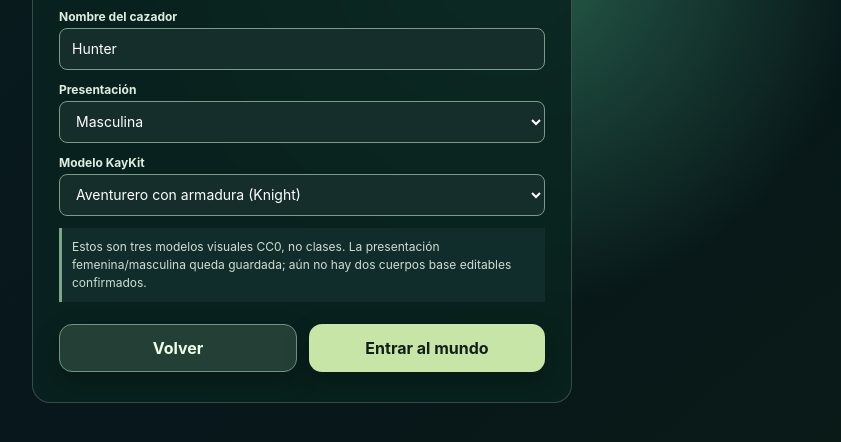
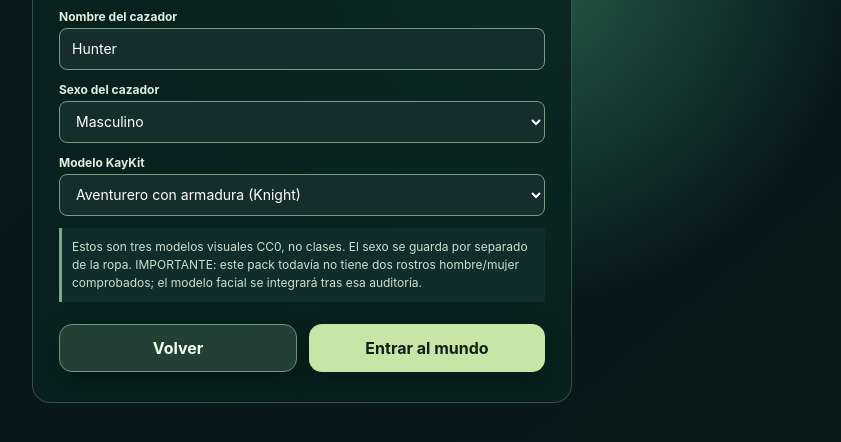
Before and after one commit to drakentzy07/HIGHFLY-FOUNDATION, a website built with Vite: page index.html in a window 1280 px wide. Both pictures are taken after a click on the button "Crear cazador". Shown: the part 274-716 px from the top of the page, without its empty margins (338-1179 px from the left). Built offline with nearby package versions, Linux system fonts and the light colour scheme.

Commit message:
fix(f4): masculine/feminine labels, honest face note and fullscreen control

```diff
--- a/index.html
+++ b/index.html
@@ -1,7 +1,7 @@
 <!doctype html>
 <html lang="es"><head>
 <meta charset="UTF-8"/><meta name="viewport" content="width=device-width, initial-scale=1,viewport-fit=cover,user-scalable=no"/>
-<meta name="theme-color" content="#071a18"/><meta name="description" content="HIGHFLY - Primer ingreso al mundo con Cazador universal KayKit."/>
+<meta name="theme-color" content="#071a18"/><link rel="manifest" href="./manifest.webmanifest"/><meta name="description" content="HIGHFLY - Primer ingreso al mundo con Cazador universal KayKit."/>
 <title>HIGHFLY — Entrar al mundo</title>
 <link rel="stylesheet" href="/src/app/style.css"/>
 </head><body>
@@ -23,15 +23,15 @@
     <p>No elegís clase ni especialización. Tu apariencia nunca limita tus armas ni habilidades.</p>
     <label for="hunter-name">Nombre del cazador</label>
     <input id="hunter-name" maxlength="24" placeholder="Escribí tu nombre" value="Hunter"/>
-    <label for="hunter-presentation">Presentación</label>
-    <select id="hunter-presentation"><option value="masculino">Masculina</option><option value="femenino">Femenina</option></select>
+    <label for="hunter-presentation">Sexo del cazador</label>
+    <select id="hunter-presentation"><option value="masculino">Masculino</option><option value="femenino">Femenino</option></select>
     <label for="hunter-visual">Modelo KayKit</label>
     <select id="hunter-visual">
       <option value="kaykit_knight">Aventurero con armadura (Knight)</option>
       <option value="kaykit_mage">Viajero arcano (Mage)</option>
       <option value="kaykit_rogue">Explorador (Rogue)</option>
     </select>
-    <p class="note">Estos son tres modelos visuales CC0, no clases. La presentación femenina/masculina queda guardada; aún no hay dos cuerpos base editables confirmados.</p>
+    <p class="note">Estos son tres modelos visuales CC0, no clases. El sexo se guarda por separado de la ropa. IMPORTANTE: este pack todavía no tiene dos rostros hombre/mujer comprobados; el modelo facial se integrará tras esa auditoría.</p>
     <p id="creator-error" class="error" hidden></p>
     <div class="creator-actions"><button id="back-btn" class="alt-btn">Volver</button><button id="create-btn" class="main-btn">Entrar al mundo</button></div>
   </div>
@@ -43,7 +43,7 @@
     <div class="player-meta"><div class="hud-line"><b id="world-name">Hunter</b><span id="world-level">Nv. 1</span></div>
     <div class="bar"><div id="hp-fill" class="bar-fill hp"></div></div>
     <div class="small-bars"><div class="bar"><div id="mp-fill" class="bar-fill mana"></div></div><div class="bar"><div id="energy-fill" class="bar-fill energy"></div></div></div></div>
-    <button id="menu-btn" class="menu-btn">Menú</button>
+    <button id="fullscreen-btn" class="fullscreen-btn" type="button" aria-label="Pantalla completa">⛶ Completa</button><button id="menu-btn" class="menu-btn">Menú</button>
   </div>
   <div class="zone-name"><strong>ZONA DE INTEGRACIÓN</strong><span>Escenario 3D provisional · No es el mapa definitivo</span></div>
   <div class="controls-hint">Izquierda: mover · Derecha: cámara · PC: WASD y ratón</div>
```
